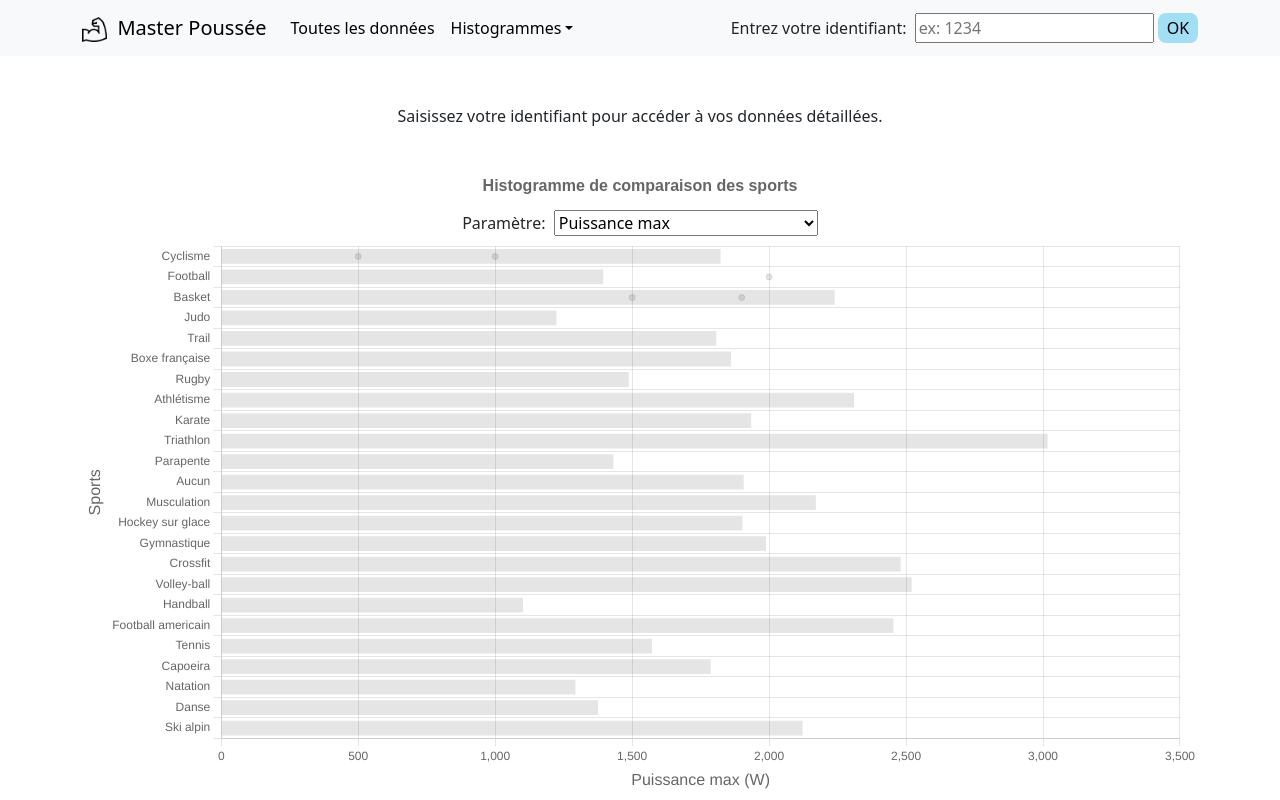
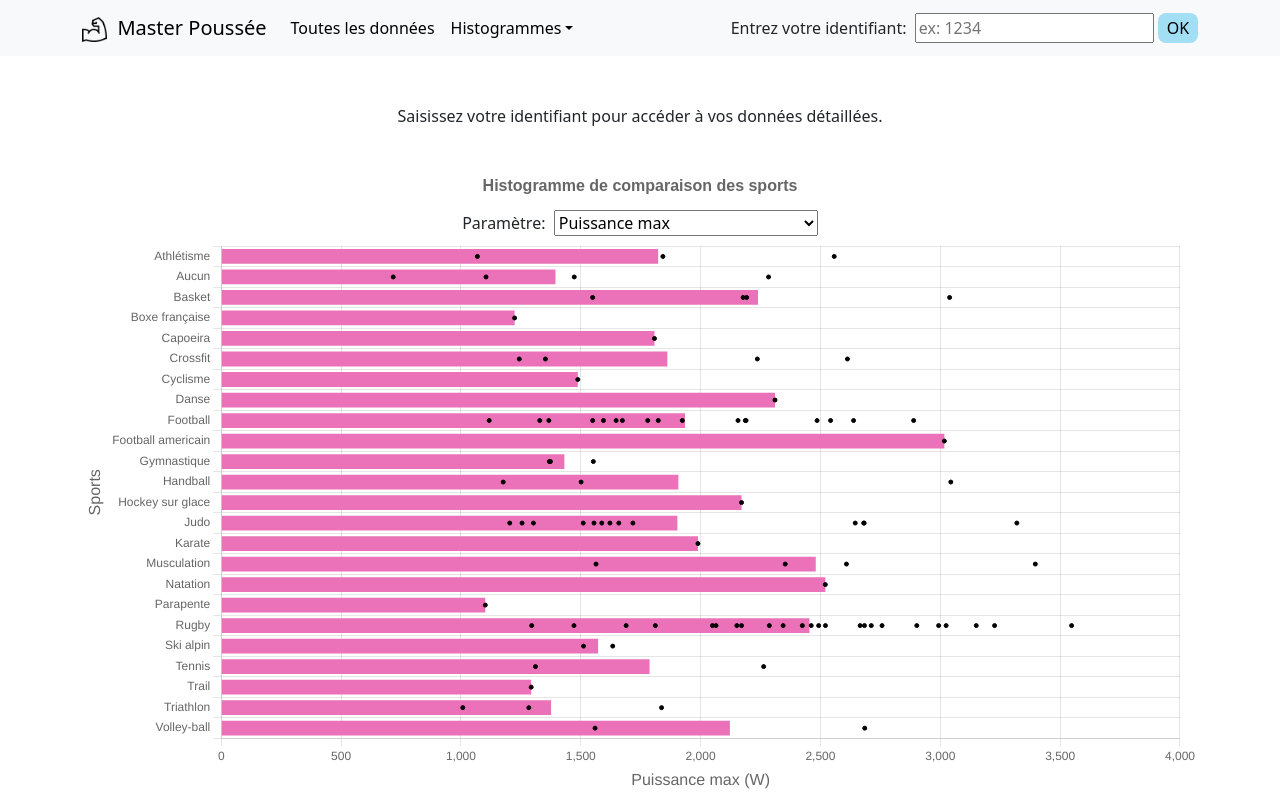
Before and after one commit to celiaribard/site-staps, a React (Vite) app in the folder site_staps/: page / in a window 1280 px wide. Shown: the top 800 px of the page. Built offline with nearby package versions, Linux system fonts and the light colour scheme.

Commit message:
ajout points (pb synchro)

```diff
--- a/site_staps/src/components/HistogrammesSport.jsx
+++ b/site_staps/src/components/HistogrammesSport.jsx
@@ -62,9 +62,32 @@ const getDonneesSports = (resumeDonneesSujets, listeSports, parametre) => {
     return donneesSport;
 }
 
+function generateDatasets(donneesSport) {
+    const datasets = [];
+    for (let i = 0; i < donneesSport.length; i++) {
+        const sportPoints = donneesSport[i].listeValeurs;
+        for (let j = 0; j < sportPoints.length; j++) {
+            const point = sportPoints[j];
+            const dataset = {
+                data: Array(donneesSport.length).fill(null),  // Initialise un tableau avec des 'null' pour tous les sports
+                type: 'line',
+                showLine: false,
+                pointRadius: 2,
+                pointBackgroundColor: 'black',
+                pointBorderColor: 'black',
+
+            };
+            dataset.data[i] = point;  // Affectez le point à l'index correspondant au sport
+            datasets.push(dataset);
+        }
+    }
+
+    return datasets;
+}
+
 const HistogrammesSport = ({ resumeDonneesSujets, parametres, sports }) => {
 
-    const donneesSport = getDonneesSports(resumeDonneesSujets, sports, "max_puissance_max");
+    // const donneesSport = getDonneesSports(resumeDonneesSujets, sports, "max_puissance_max");
 
     // console.log(resumeDonneesSujets);
 
@@ -73,36 +96,38 @@ const HistogrammesSport = ({ resumeDonneesSujets, parametres, sports }) => {
 
     const [selectedParam, setSelectedParam] = useState(parametres[0]);
     const [selectedData, setSelectedData] = useState(getDonneesSports(resumeDonneesSujets, sports, selectedParam));
+    const [datasets, setDatasets] = useState(generateDatasets(selectedData));
 
     useEffect(() => {
         console.log(getDonneesSports(resumeDonneesSujets, sports, selectedParam));
         setSelectedData(getDonneesSports(resumeDonneesSujets, sports, selectedParam));
-        // const donneesRecherchees = donneesSport.find(item => item.sport === sportRecherche && item.parametre === parametreRecherche);
+        setDatasets(generateDatasets(selectedData));
+    }, [selectedParam])
 
-    }, [selectedParam])
-    console.log(selectedData.map((data) => data.listeValeurs));
+    console.log(datasets);
 
     const data = {
-        labels: getListeSports(resumeDonneesSujets).map((sport) => capitalize(sport)),
+        labels: selectedData.map((data) => capitalize(data.sport)),
         datasets: [
+
+            ...datasets,
             {
                 type: 'bar',
                 label: colonnesRenommees[selectedParam] ? colonnesRenommees[selectedParam] : selectedParam,
                 data: selectedData.map((data) => data.moyenne),
-                // backgroundColor: donnees.map((donneesSujet) => inputId && inputId.toString() === donneesSujet.id.toString() ? backgroundDarkerColors[parametre] : backgroundColors[parametre]),
-                // borderColor: backgroundDarkerColors[parametre],
-                // borderWidth: 1,
+                backgroundColor: backgroundColors[selectedParam],
+                borderColor: backgroundColors[selectedParam],
             },
-            {
-                type: 'line',
-                data: [1000, 2000, 1500],
-                showLine: false
-            },
-            {
-                type: 'line',
-                data: [500, null, 1900],
-                showLine: false
-            }
+            // {
+            //     type: 'line',
+            //     data: [1000, 2000, 1500],
+            //     showLine: false
+            // },
+            // {
+            //     type: 'line',
+            //     data: [500, null, 1900],
+            //     showLine: false
+            // }
         ]
     };
 
@@ -142,8 +167,6 @@ const HistogrammesSport = ({ resumeDonneesSujets, parametres, sports }) => {
             }
         }
     };
-    // console.log(selectedParam);
-    // console.log(selectedData);
 
     return (
         <div>
```
